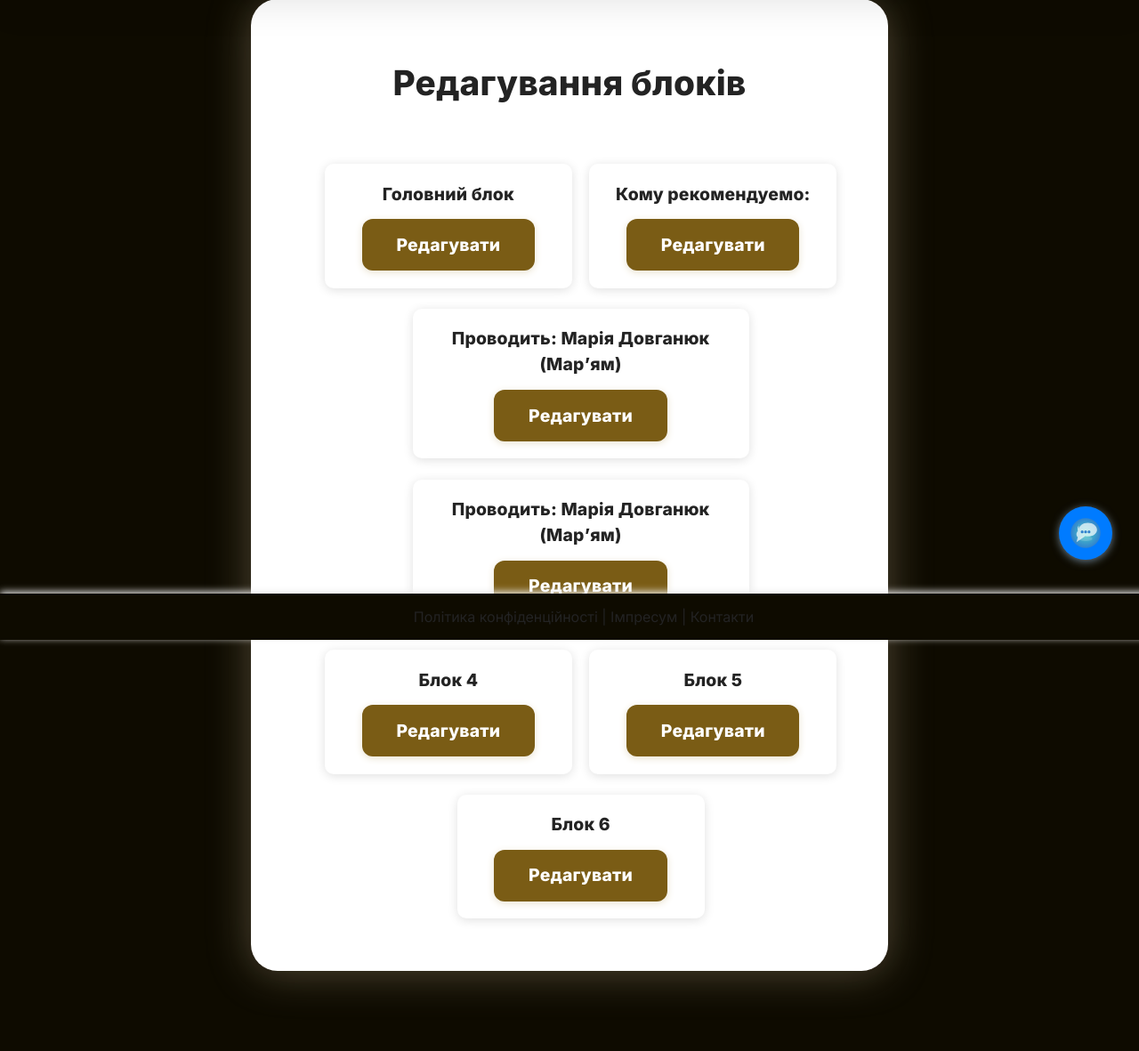
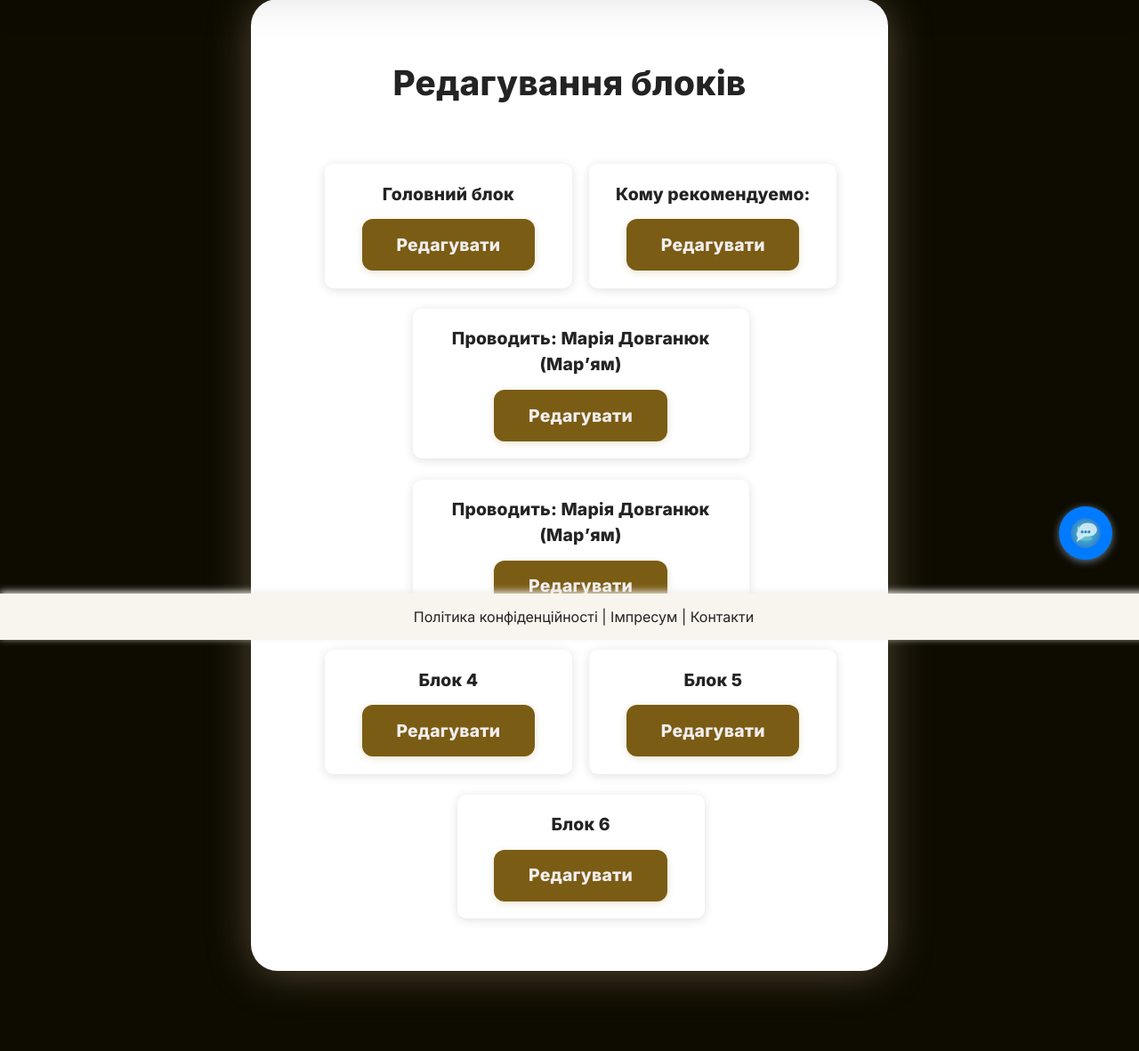
Before and after one commit to pilipandr770/ITTOKEN, a Flask app: page /admin/blocks in a window 1280 px wide. Shown: the part 81-1262 px from the top of the page at 89% size. Run offline with Flask 3, Linux system fonts and the light colour scheme; a user stored in the database is signed in; data comes from the database, SQL or seed files in the repository.

Commit message:
фон футера

```diff
--- a/app/static/css/style.css
+++ b/app/static/css/style.css
@@ -30,12 +30,13 @@ header, footer#site-footer {
     box-shadow: 0 8px 48px #0002;
     z-index: 1000;
 }
-header { position: fixed; top: 0; left: 0; right: 0; width: 100%; padding: 1.2em 0; }
+header {
+    position: fixed; top: 0; left: 0; right: 0; width: 100%; padding: 1.2em 0;
+}
 footer#site-footer {
-    position: fixed;
-    left: 0; right: 0; bottom: 0; width: 100%;
+    position: fixed; left: 0; right: 0; bottom: 0; width: 100%;
     padding: 1.2em 0.5em; text-align: center;
-    background: var(--page-bg) !important;
+    background: #f7f5ed !important;
     color: #232323 !important;
     box-shadow: 0 -4px 32px #efe1caaa;
 }
@@ -156,7 +157,7 @@ footer#site-footer {
 .btn, .btn-primary {
     display: inline-block;
     background: var(--page-accent);
-    color: #fff !important;
+    color: #f2eeee !important;
     border: none;
     border-radius: 12px;
     padding: 0.75em 2em;
```
